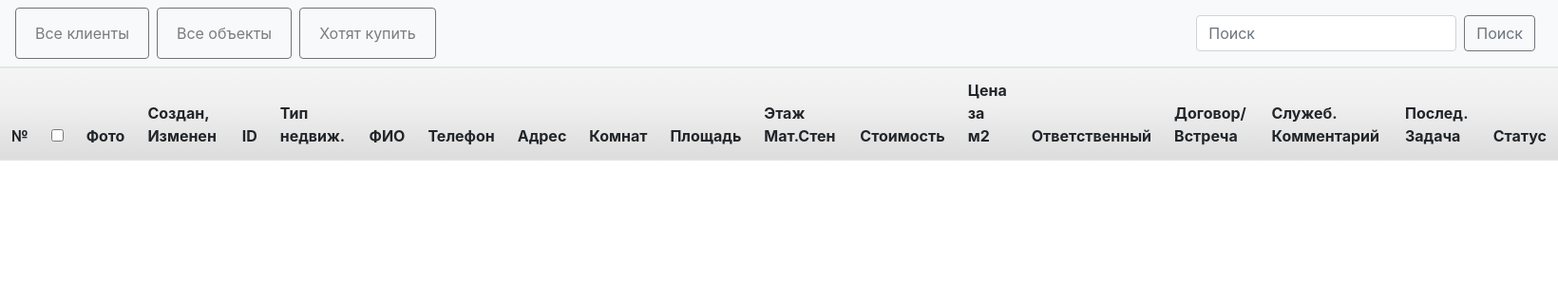
After one commit to Chaplygin-vlad/crm_build, a Django app: page /all_sale/ in a window 1640 px wide. The commit adds this page. Shown: the top 300 px of the page at 95% size. Run offline with Django 3.2, Linux system fonts and the light colour scheme; tables that the repository leaves empty hold one stand-in row (values such as "Sample post"); lists and menus that the app fills with data are empty.

Commit message:
Feature/create all objects view (#8)
* delete empty tables from models.py

* comment columns and delete empty

* complete all clients draft page

* complete all realty objects draft page

* add urls

Co-authored-by: Akinshin Anatolii <a.akinshin@satvaspace.com>

```diff
--- /dev/null
+++ b/crm/crm_build/templates/all_sale_objects.html
@@ -0,0 +1,69 @@
+{% extends 'base.html' %}
+{% block content %}
+    <table class="table">
+        <thead>
+        <tr>
+            <th scope="col">№</th>
+            <th scope="col">
+                <input type="checkbox">
+            </th>
+            <th scope="col">Фото</th>
+            <th scope="col">Создан, Изменен</th>
+            <th scope="col">ID</th>
+            <th scope="col">Тип недвиж.</th>
+            <th scope="col">ФИО</th>
+            <th scope="col">Телефон</th>
+            <th scope="col">Адрес</th>
+            <th scope="col">Комнат</th>
+            <th scope="col">Площадь</th>
+            <th scope="col">Этаж Мат.Стен</th>
+            <th scope="col">Стоимость</th>
+            <th scope="col">Цена за м2</th>
+            <th scope="col">Ответственный</th>
+            <th scope="col">Договор/Встреча</th>
+            <th scope="col">Служеб. Комментарий</th>
+            <th scope="col">Послед. Задача</th>
+            <th scope="col">Статус</th>
+
+        </tr>
+        </thead>
+        <tbody>
+        {% for object in objects %}
+        <tr>
+            <td>{{ forloop.counter  }}</td>
+            <td scope="col">
+                <input type="checkbox">
+            </td>
+            <td>фото</td>
+            <td>{{ object.sys_date_create|date:"Y.m.d H:i" }} {{ object.sys_date_update|date:"Y.m.d" }}</td>
+            <td>{{object.lot}}</td>
+            <td>{{object.client_enum}}</td>
+            <td>{{object.fio}}</td>
+            <td>{{object.tel1}} {{ object.tel2|default_if_none:""}}</td>
+            <td>{{object.addr}}</td>
+            <td>{{object.rooms|default_if_none:""}}</td>
+            <td>{{object.area1}}/{{ object.area2|default_if_none:"-" }}/{{ object.area3|default_if_none:"-" }}</td>
+            <td>{{ object.floor|default_if_none:"-" }}/{{ object.floors|default_if_none:"-" }}<br>
+                {{ object.param3|slice:':3'|default_if_none:"-" }}
+            </td>
+            <td>{{ object.cost }}</td>
+            <td>{{ object.square_price }}</td>
+            <td>{{ object.agent }}</td>
+            <td>{{ object.doc_enum|default_if_none:"" }}</td>
+            <td>{{ object.comment|default_if_none:"" }}</td>
+            <td>{{ object.last_agent|default_if_none:"" }}
+                {{ object.last_work_date|date:"d.m.Y H:i"}}
+                {{ object.last_comment|default_if_none:"" }}
+            </td>
+            <td>{{ object.status_enum }}</td>
+
+        </tr>
+        {% endfor %}
+        </tbody>
+    </table>
+    <div class="grid-img-right mt-4 text-right bg bg1" >
+            {% include 'pagination.html' %}
+        </div>
+
+
+{% endblock %}
--- a/crm/crm_build/templates/base.html
+++ b/crm/crm_build/templates/base.html
@@ -26,20 +26,20 @@
     <div class="collapse navbar-collapse" id="navbarSupportedContent">
         <ul class="navbar-nav mr-auto">
             <li class="nav-item">
+                <button class="btn btn-outline-secondary my-2 my-sm-0  mr-2"
+                        type="submit">
+                    <a class="nav-link" href={% url 'index' %}>Все клиенты</a>
+
+                </button>
+
+            </li>
+            <li class="nav-item">
 
                 <button class="btn btn-outline-secondary my-2 my-sm-0 mr-2"
                         type="submit">
-                    <a class="nav-link" href="#">Все объекты</a>
+                    <a class="nav-link" href={% url 'all_sale' %}>Все объекты</a>
 
                 </button>
-            </li>
-            <li class="nav-item">
-                <button class="btn btn-outline-secondary my-2 my-sm-0  mr-2"
-                        type="submit">
-                    <a class="nav-link" href="#">Все клиенты</a>
-
-                </button>
-
             </li>
             <li class="nav-item">
                 <button class="btn btn-outline-secondary my-2 my-sm-0  mr-2"
--- a/crm/crm_build/urls.py
+++ b/crm/crm_build/urls.py
@@ -1,7 +1,9 @@
 from django.urls import path
 
-from crm_build.views import MainPageListView, index
+from crm_build.views import MainPageListView, AllSaleObjectListView
 
 urlpatterns = [
     path('', MainPageListView.as_view(), name='index'),
+    path('all_sale/', AllSaleObjectListView.as_view(), name='all_sale')
+
 ]
--- a/crm/crm_build/views.py
+++ b/crm/crm_build/views.py
@@ -1,4 +1,4 @@
-from django.db.models import Subquery, OuterRef
+from django.db.models import Subquery, OuterRef, F, ExpressionWrapper, IntegerField
 from django.shortcuts import render
 from django.views.generic import ListView
 
@@ -31,3 +31,30 @@ class MainPageListView(ListView):
         )
 
         return queryset
+
+
+class AllSaleObjectListView(ListView):
+    """Выводит все объекты недвижимости"""
+    model = RlClient
+    context_object_name = 'objects'
+    template_name = 'all_sale_objects.html'
+    paginate_by = 10
+    expression = F('cost')/F('area1')
+    wrapped_expression = ExpressionWrapper(expression, IntegerField())
+    queryset = RlClient.objects.all().annotate(square_price=wrapped_expression)
+
+    def get_queryset(self):
+        queryset = super().get_queryset().filter(client_enum='Продажа').exclude(
+            status_enum='Архив (без сделки)'
+        ).annotate(
+            agent=Subquery(
+                SysUser.objects.filter(
+                    row_id=OuterRef("user_id")).values("name")
+            ),
+            last_agent=Subquery(
+                SysUser.objects.filter(
+                    row_id=OuterRef("last_work_user_id")).values("name")
+            )
+        )
+
+        return queryset
```
